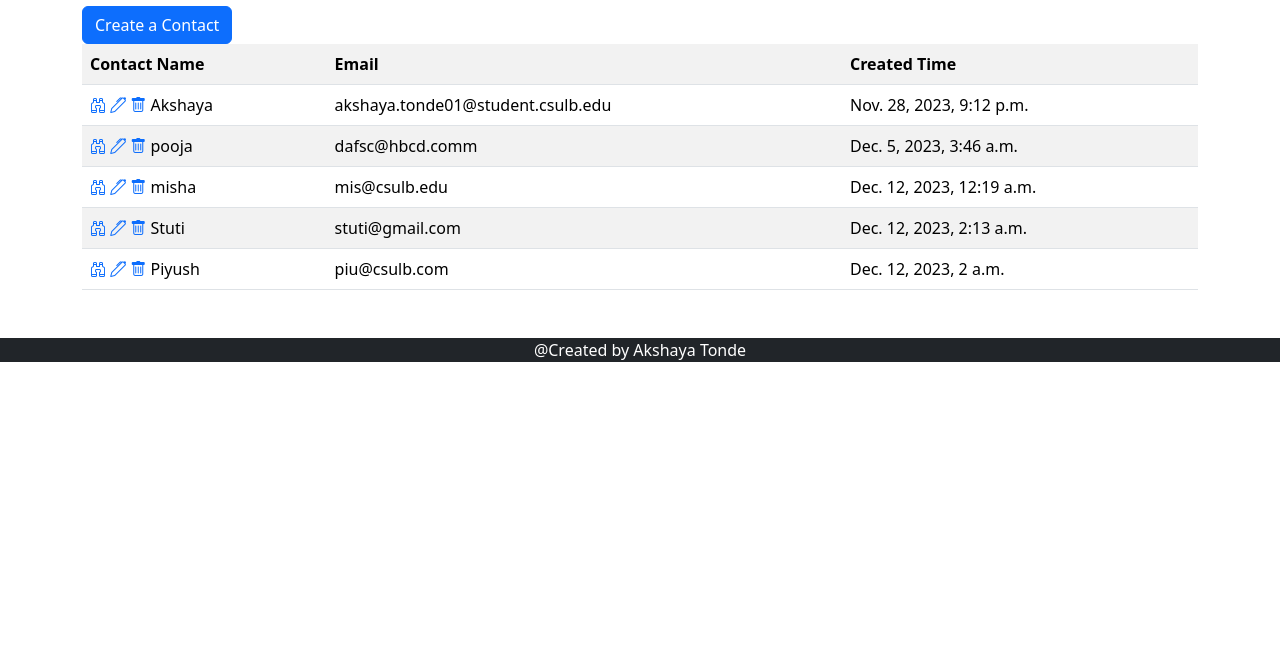
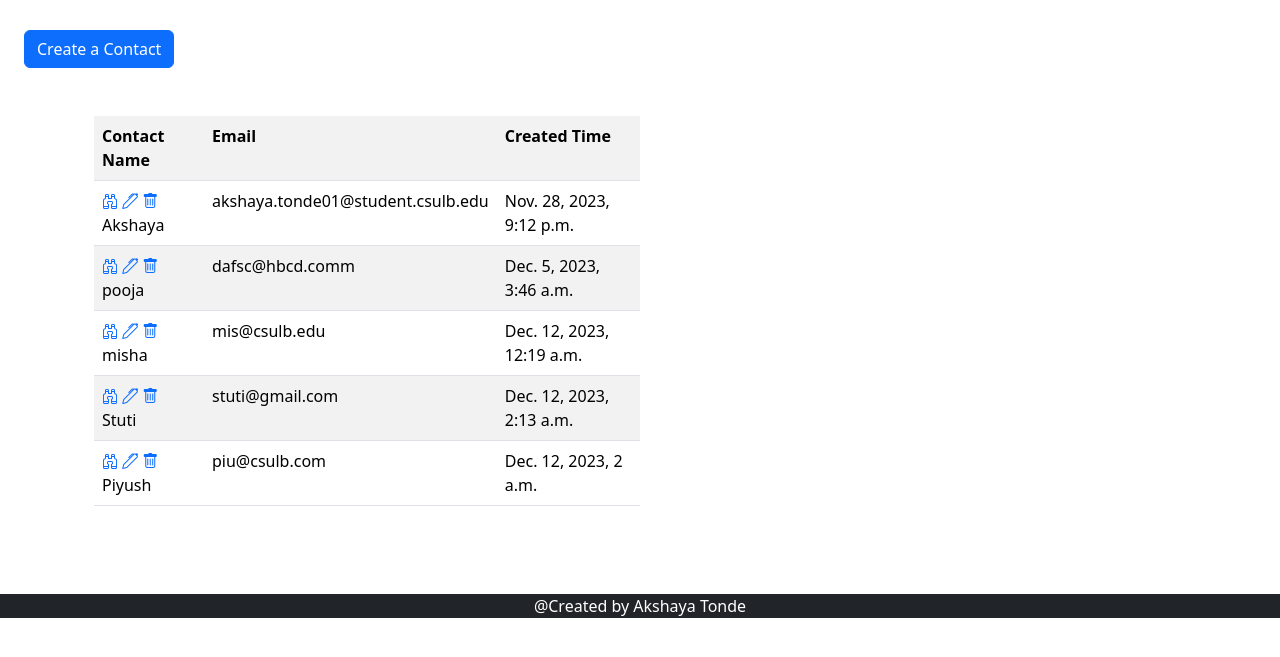
Before and after one commit to AkshayaTonde/akshaya_tonde, a Django app: page / in a window 1280 px wide. Shown: the part 50-707 px from the top of the page. Run offline with Django 4.2, Linux system fonts and the light colour scheme; data comes from the database, SQL or seed files in the repository; both versions use the stored data as it was after the commit; some libraries are stand-ins or nearby versions.

Commit message:
ui changes

```diff
--- a/akshaya_tonde/contact_management/templates/createContact.html
+++ b/akshaya_tonde/contact_management/templates/createContact.html
@@ -1,9 +1,7 @@
 <!DOCTYPE html>
 {% extends "base.html"%}
 {% block start %}
-    <div>
-        <h1></h1>
-    </div>
+
     <div class="container">
     {% if messages %}
     {% for msg in messages %}
--- a/akshaya_tonde/contact_management/templates/index.html
+++ b/akshaya_tonde/contact_management/templates/index.html
@@ -1,7 +1,7 @@
 {% extends "base.html"%}
 {% block start %}
-
-    <div class="container">
+    <div class="col">
+    <div class="container-fluid p-4">
 
     <!--<form method="post" enctype="multipart/form-data"> -->
         {% csrf_token %}
@@ -11,7 +11,9 @@
      <!--</form> -->
 
     </div>
-    <div class="container">
+
+    <div class="container p-4">
+    <div class="col-xl-6 col-md-6">
     <table class="table table-striped">
         <tr>
             <th>Contact Name</th>
@@ -30,5 +32,7 @@
         </tr>
     {% endfor %}
     </table>
+    </div>
   </div>
+</div>
 {% endblock %}
```
Also changed, not shown: akshaya_tonde/db.sqlite3.
